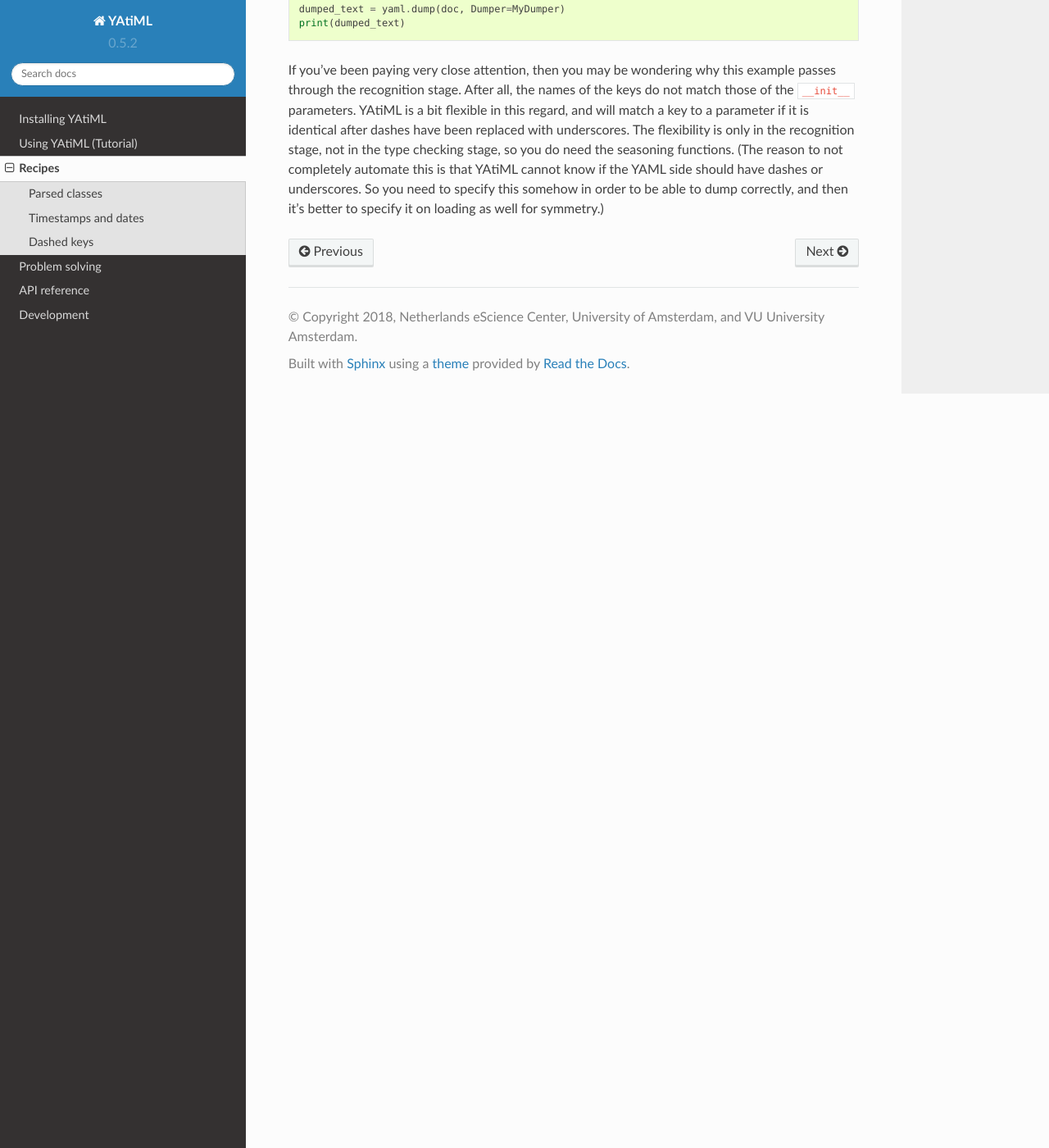
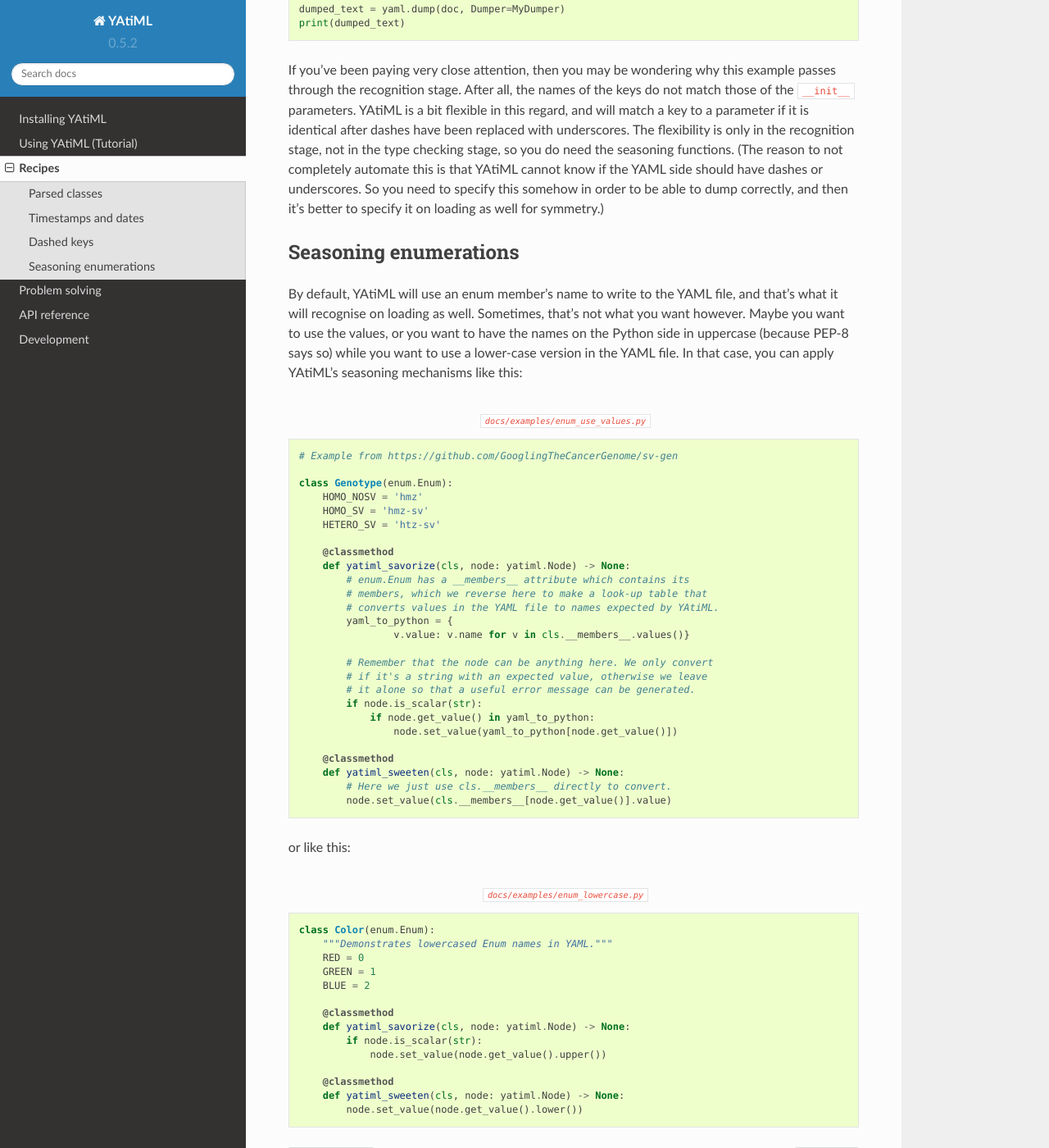
Before and after one commit to yatiml/yatiml, a Sphinx documentation site: the page built from docs/recipes.rst, in a window 1280 px wide and 1400 px high, scrolled down 3356 px. Shown: the whole window at 82% size. Built offline with Sphinx 7.4.7 and the Read the Docs theme 2.0.0, drawn with Linux system fonts in a browser that asks for light colours; pages that are not in the unit, such as notebooks, are missing from menus.

Commit message:
Add enum seasoning to the documentation (#10)

```diff
--- /dev/null
+++ b/docs/examples/enum_lowercase.py
@@ -0,0 +1,14 @@
+class Color(enum.Enum):
+    """Demonstrates lowercased Enum names in YAML."""
+    RED = 0
+    GREEN = 1
+    BLUE = 2
+
+    @classmethod
+    def yatiml_savorize(cls, node: yatiml.Node) -> None:
+        if node.is_scalar(str):
+            node.set_value(node.get_value().upper())
+
+    @classmethod
+    def yatiml_sweeten(cls, node: yatiml.Node) -> None:
+        node.set_value(node.get_value().lower())
--- /dev/null
+++ b/docs/examples/enum_use_values.py
@@ -0,0 +1,26 @@
+# Example from https://github.com/GooglingTheCancerGenome/sv-gen
+
+class Genotype(enum.Enum):
+    HOMO_NOSV = 'hmz'
+    HOMO_SV = 'hmz-sv'
+    HETERO_SV = 'htz-sv'
+
+    @classmethod
+    def yatiml_savorize(cls, node: yatiml.Node) -> None:
+        # enum.Enum has a __members__ attribute which contains its
+        # members, which we reverse here to make a look-up table that
+        # converts values in the YAML file to names expected by YAtiML.
+        yaml_to_python = {
+                v.value: v.name for v in cls.__members__.values()}
+
+        # Remember that the node can be anything here. We only convert
+        # if it's a string with an expected value, otherwise we leave
+        # it alone so that a useful error message can be generated.
+        if node.is_scalar(str):
+            if node.get_value() in yaml_to_python:
+                node.set_value(yaml_to_python[node.get_value()])
+
+    @classmethod
+    def yatiml_sweeten(cls, node: yatiml.Node) -> None:
+        # Here we just use cls.__members__ directly to convert.
+        node.set_value(cls.__members__[node.get_value()].value)
--- a/docs/recipes.rst
+++ b/docs/recipes.rst
@@ -76,3 +76,24 @@ stage, not in the type checking stage, so you do need the seasoning functions.
 YAML side should have dashes or underscores. So you need to specify this
 somehow in order to be able to dump correctly, and then it's better to specify
 it on loading as well for symmetry.)
+
+
+Seasoning enumerations
+----------------------
+
+By default, YAtiML will use an enum member's name to write to the YAML file, and
+that's what it will recognise on loading as well. Sometimes, that's not what you
+want however. Maybe you want to use the values, or you want to have the names on
+the Python side in uppercase (because PEP-8 says so) while you want to use
+a lower-case version in the YAML file. In that case, you can apply YAtiML's
+seasoning mechanisms like this:
+
+.. literalinclude:: examples/enum_use_values.py
+  :caption: ``docs/examples/enum_use_values.py``
+  :language: python
+
+or like this:
+
+.. literalinclude:: examples/enum_lowercase.py
+  :caption: ``docs/examples/enum_lowercase.py``
+  :language: python
```
